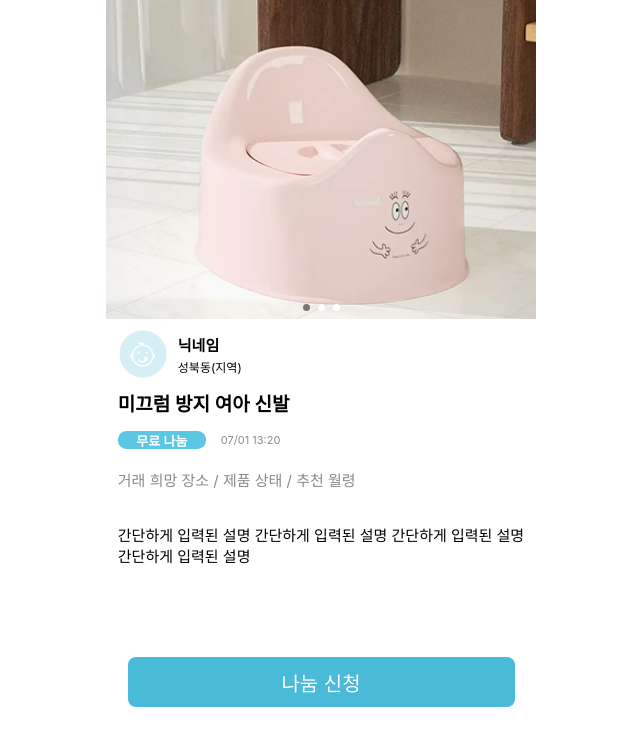
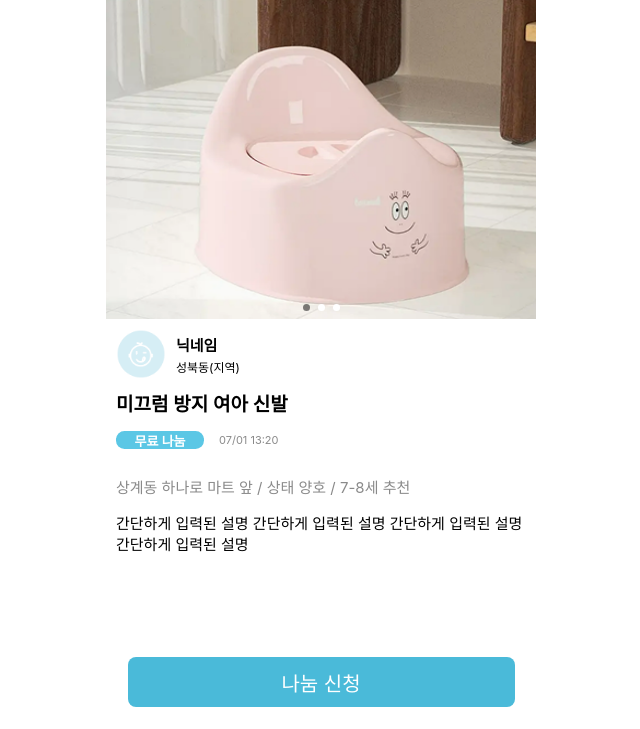
Before and after one commit to 2025-HERETHON/2025-herethon-12, a Django app: template posts/templates/posts/detail.html in a window 1280 px wide. Shown: the part 71-800 px from the top of the page, without its empty margins (319-959 px from the left). Run offline with Django 5.2, Linux system fonts and the light colour scheme; the template is opened without the code that fills it, so the values that code supplies are empty; some web fonts are replaced.

Commit message:
fix: 게시글 상세 페이지 클래스명 등 수정

```diff
--- a/posts/static/posts/detail.css
+++ b/posts/static/posts/detail.css
@@ -230,7 +230,7 @@
 }
 
 .type-time,
-.place-status-age {
+.place-condition-age {
   margin: 5px 0;
 }
 
@@ -259,17 +259,13 @@
 }
 
 .time,
-.place-status-age {
+.place-condition-age {
   color: #8a8a8a;
 }
 
-.place-status-age,
+.place-condition-age,
 .description {
   font-size: 15px;
-}
-
-.description {
-  white-space: pre-line;
 }
 
 .sold-out {
--- a/posts/templates/posts/detail.html
+++ b/posts/templates/posts/detail.html
@@ -79,8 +79,13 @@
             <!-- <div class="type exchange-type">교환</div> -->
             <div class="time">07/01 13:20</div>
           </div>
-          <div class="place-status-age">
-            거래 희망 장소 / 제품 상태 / 추천 월령
+          <div class="place place-condition-age">
+            <div class="dot"></div>
+            <span id="place">상계동 하나로 마트 앞</span>
+            <span>/</span>
+            <span id="condition">상태 양호</span>
+            <span>/</span>
+            <span id="age">7-8세 추천</span>
           </div>
           <div class="description">
             간단하게 입력된 설명 간단하게 입력된 설명 간단하게 입력된 설명
```
